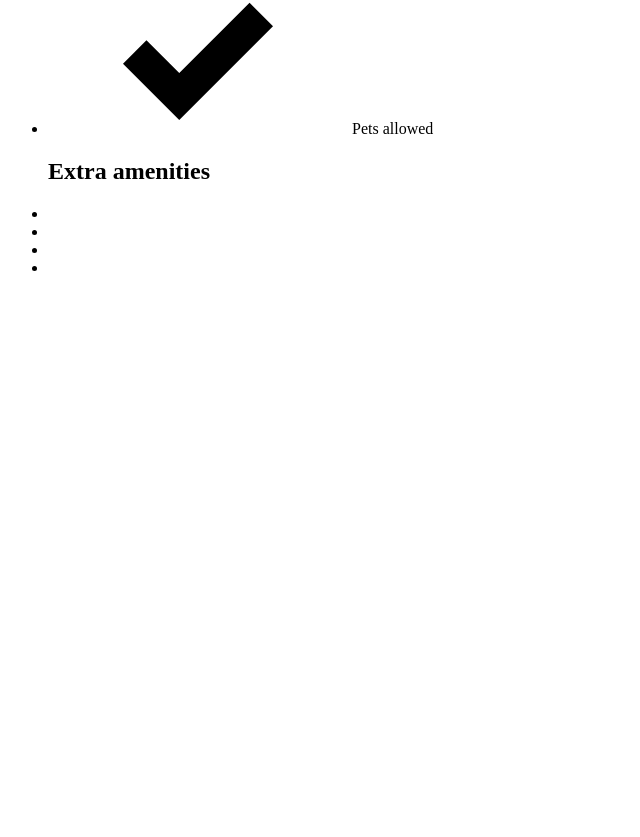
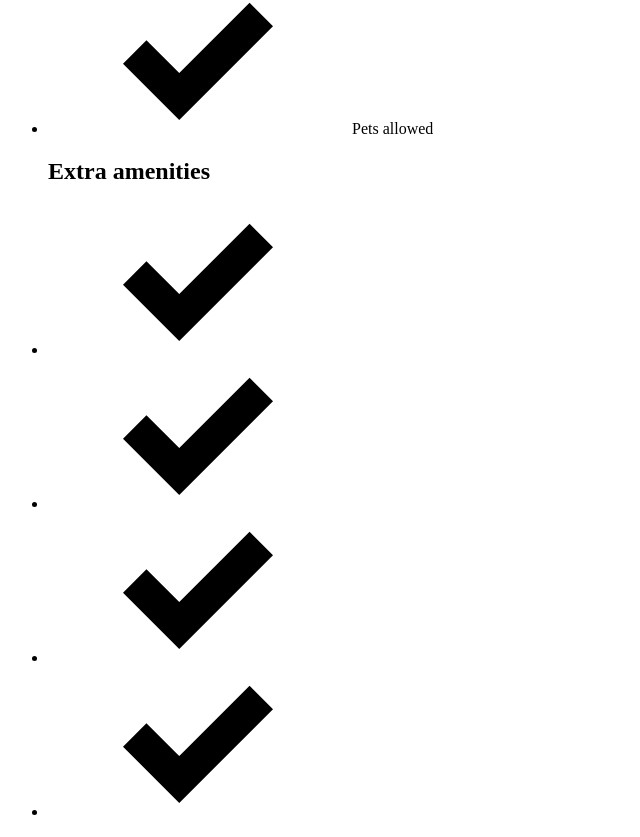
Before and after one commit to Auna-Carpanzano/Travel-App, a plain HTML site: page index.html in a window 1280 px wide. Shown: the part 3565-4402 px from the top of the page, without its empty margins (0-640 px from the left). Before the commit the page ends 3858 px from the top, so only its background shows below. Drawn offline with Linux system fonts and the light colour scheme.

Commit message:
Add four svg elements with classes of icon and icon-checkmark, and four use elements

```diff
--- a/index.html
+++ b/index.html
@@ -331,12 +331,24 @@
         <ul class="details__list">
           <h2 class="details__header">Extra amenities</h2>
           <li class="details__list-item">
+            <svg class="icon icon-checkmark">
+              <use xlink:href="img/sprite.svg#icon-checkmark"></use>
+            </svg>
           </li>
           <li class="details__list-item">
+            <svg class="icon icon-checkmark">
+              <use xlink:href="img/sprite.svg#icon-checkmark"></use>
+            </svg>
           </li>
           <li class="details__list-item">
+            <svg class="icon icon-checkmark">
+              <use xlink:href="img/sprite.svg#icon-checkmark"></use>
+            </svg>
           </li>
           <li class="details__list-item">
+            <svg class="icon icon-checkmark">
+              <use xlink:href="img/sprite.svg#icon-checkmark"></use>
+            </svg>
           </li>
         </ul>
       </section>
```
